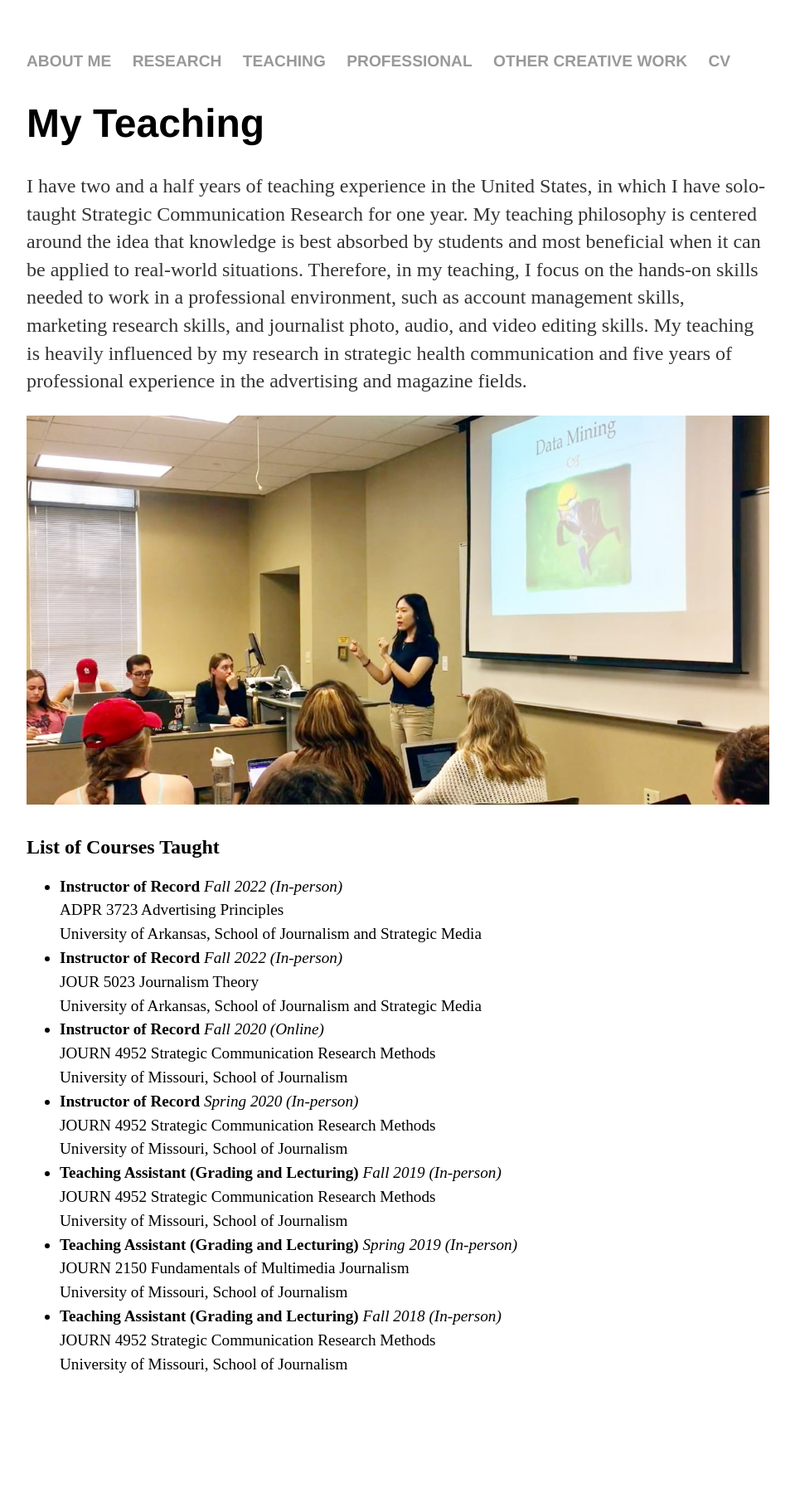
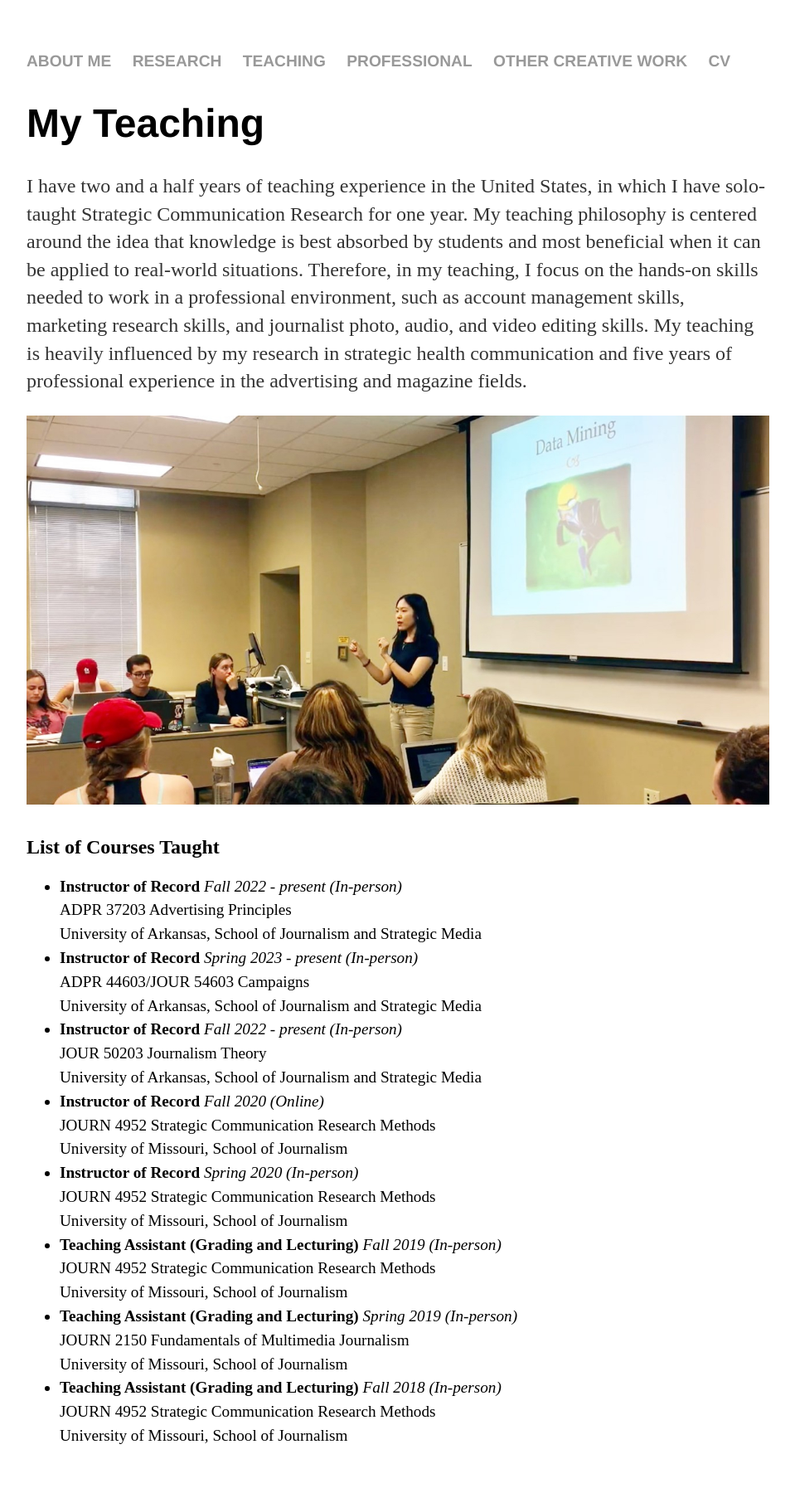
Before and after one commit to sisihuphd/sisihuphd.github.io, a Jekyll site: the page built from teaching/index.html, in a window 1280 px wide. Shown: the whole page at 83% size, without its empty margins (160-1119 px from the left). Built offline with Jekyll 4.4.1, drawn with Linux system fonts in a browser that asks for light colours; before the commit the page ends 1719 px from its top, so only the background shows below that.

Commit message:
Update index.html

```diff
--- a/teaching/index.html
+++ b/teaching/index.html
@@ -15,11 +15,14 @@ title: My Teaching
 
 	    <h2>List of Courses Taught</h2>
 		<ul>
-			<li><b>Instructor of Record</b> <em>Fall 2022 (In-person)</em><br>
-				ADPR 3723 Advertising Principles<br>
+			<li><b>Instructor of Record</b> <em>Fall 2022 - present (In-person)</em><br>
+				ADPR 37203 Advertising Principles<br>
 				University of Arkansas, School of Journalism and Strategic Media</li>
-			<li><b>Instructor of Record</b> <em>Fall 2022 (In-person)</em><br>
-				JOUR 5023 Journalism Theory<br>
+			<li><b>Instructor of Record</b> <em>Spring 2023 - present (In-person)</em><br>
+				ADPR 44603/JOUR 54603 Campaigns<br>
+				University of Arkansas, School of Journalism and Strategic Media</li>
+			<li><b>Instructor of Record</b> <em>Fall 2022 - present (In-person)</em><br>
+				JOUR 50203 Journalism Theory<br>
 				University of Arkansas, School of Journalism and Strategic Media</li>
 			<li><b>Instructor of Record</b> <em>Fall 2020 (Online)</em><br>
 				JOURN 4952 Strategic Communication Research Methods<br>
```
